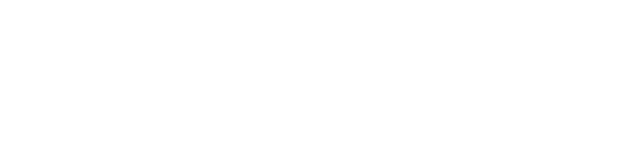
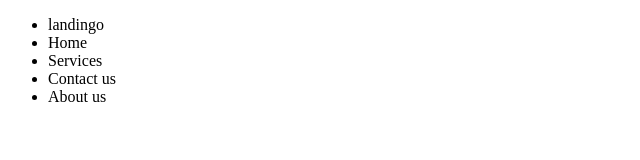
Before and after one commit to MLankaoui/landingo, a plain HTML site: page index.html in a window 1280 px wide. Shown: the whole page, without its empty margins (0-640 px from the left). Drawn offline with Linux system fonts and the light colour scheme.

Commit message:
finish the html structure of the navbar, and add the css necessary css, files, and link those files to the html file.

```diff
--- a/index.html
+++ b/index.html
@@ -4,8 +4,21 @@
         <meta charset="UTF-8">
         <meta name="viewport" content="width=device-width, initial-scale=1.0">
         <title>landingo</title>
+        <link rel="stylesheet" href="css/style.css">
+        <link rel="stylesheet" href="css/components/navbar.css">
 </head>
 <body>
-
+        <!--working on the navbar element-->
+        <div class="header-container">
+                <div class="header-navbar">
+                        <ul class="navbar-elements">
+                                <li class="navbar-logo">landingo</li>
+                                <li class="navbar-element">Home</li>
+                                <li class="navbar-element">Services</li>
+                                <li class="navbar-element">Contact us</li>
+                                <li class="navbar-element">About us</li>
+                        </ul>
+                </div>
+        </div>
 </body>
 </html>
```
Also changed, not shown: css/components/navbar.css (added), css/style.css (added).
